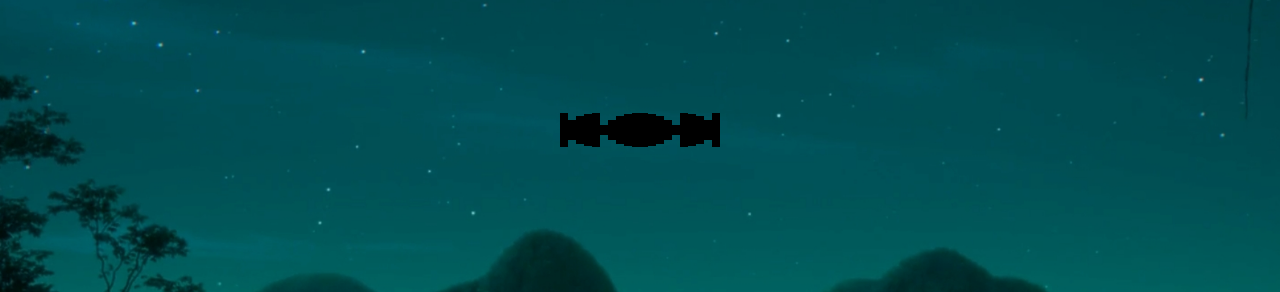
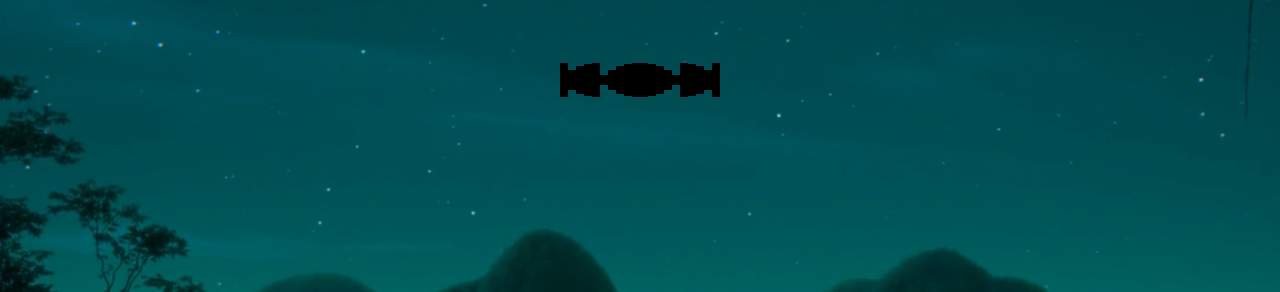
Before and after one commit to Blacklegion69/redremix, a plain HTML site: page index.html in a window 1280 px wide. Shown: the part 80-372 px from the top of the page. Drawn offline with Linux system fonts and the light colour scheme; a web font is replaced by a local one.

Commit message:
test commit

```diff
--- a/index.html
+++ b/index.html
@@ -90,7 +90,7 @@
     display: flex;
     justify-content: center;
     align-items: center;
-    top: -190px;
+    top: -30%;
   }
   .animation {
     height: 50px;
```
